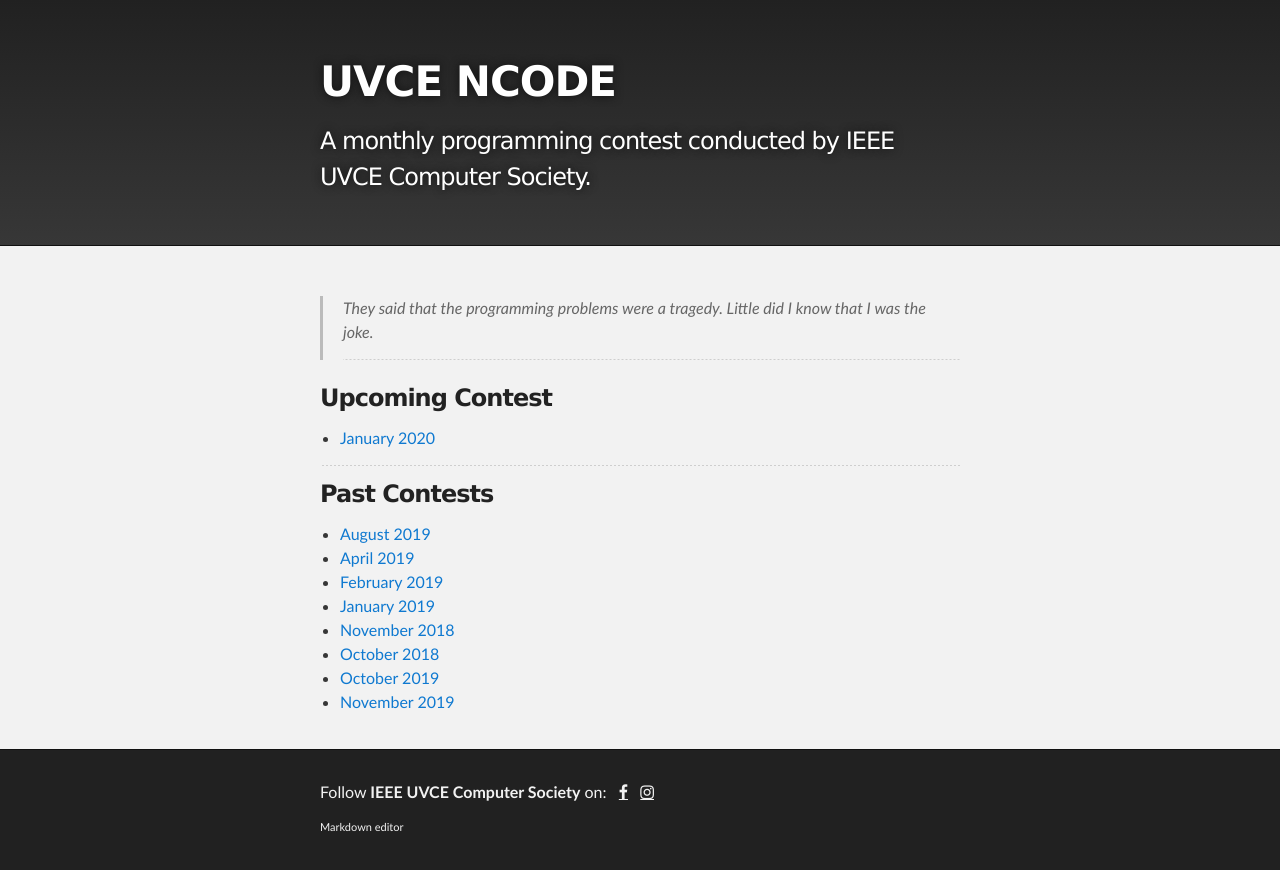
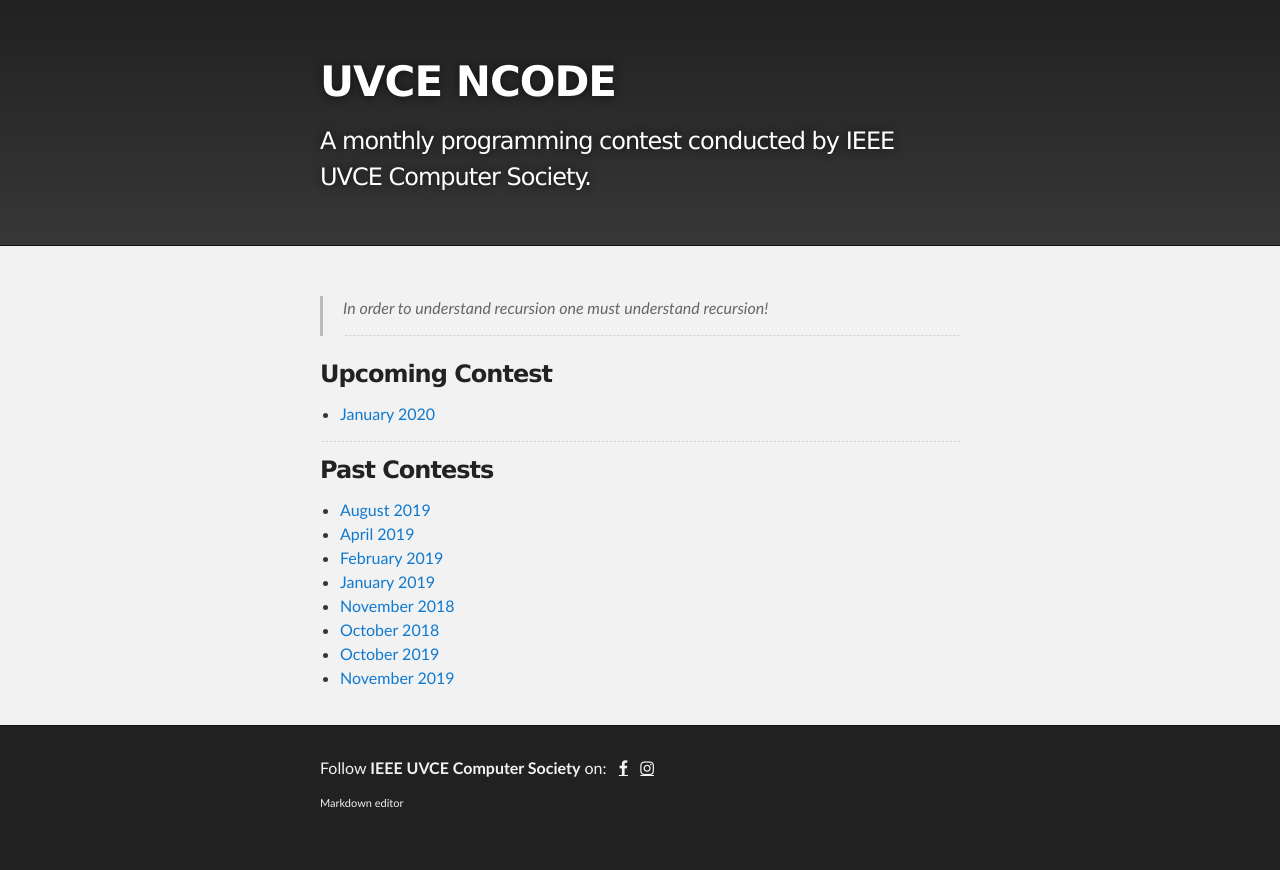
Before and after one commit to ieee-uvce-cs/ncode, a Jekyll site: the page built from index.md, in a window 1280 px wide. Shown: the top 870 px of the page. Built offline with Jekyll 4.4.1, drawn with Linux system fonts in a browser that asks for light colours.

Commit message:
Update index.md

```diff
--- a/index.md
+++ b/index.md
@@ -2,7 +2,7 @@
 layout: default
 ---
 
-> *They said that the programming problems were a tragedy. Little did I know that I was the joke.*
+> *In order to understand recursion one must understand recursion!*
 * * *
 
 ### Upcoming Contest
```
